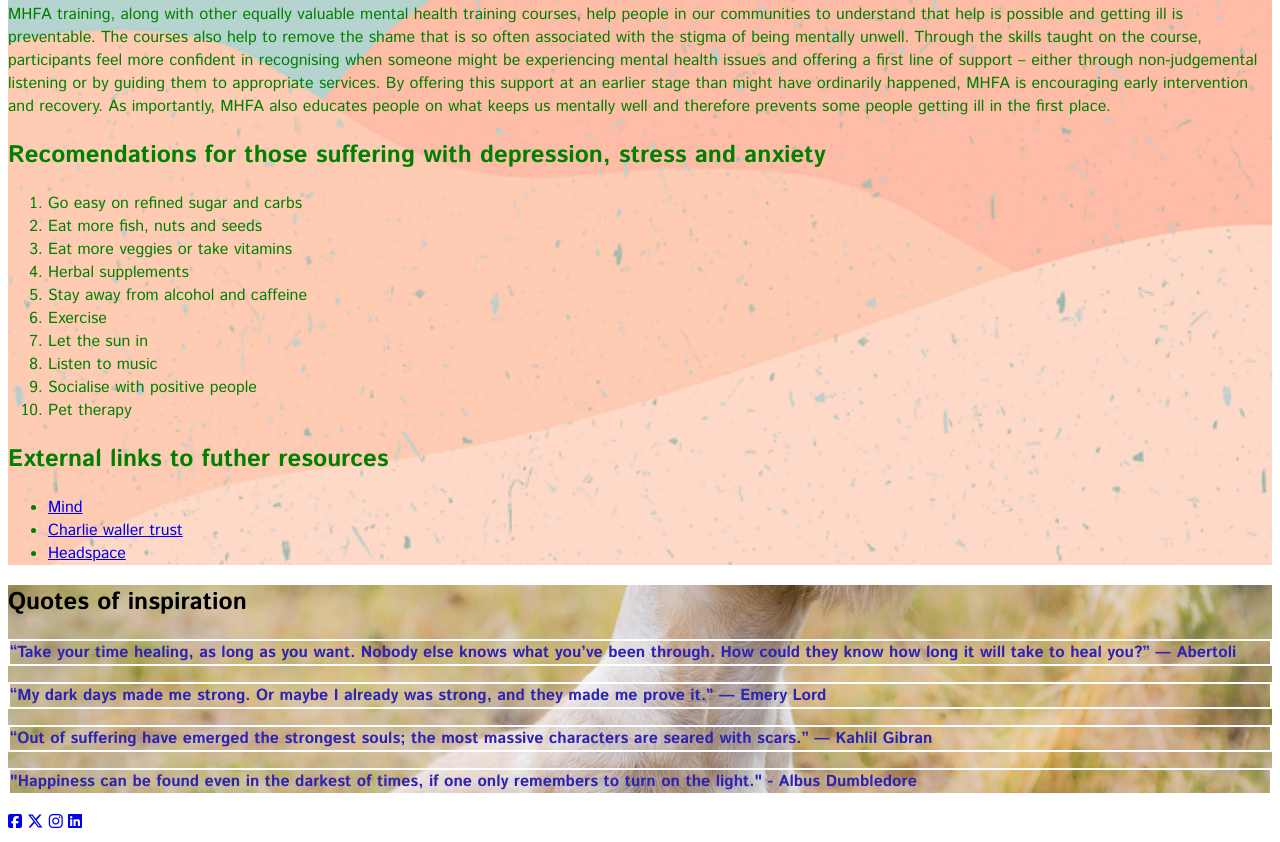
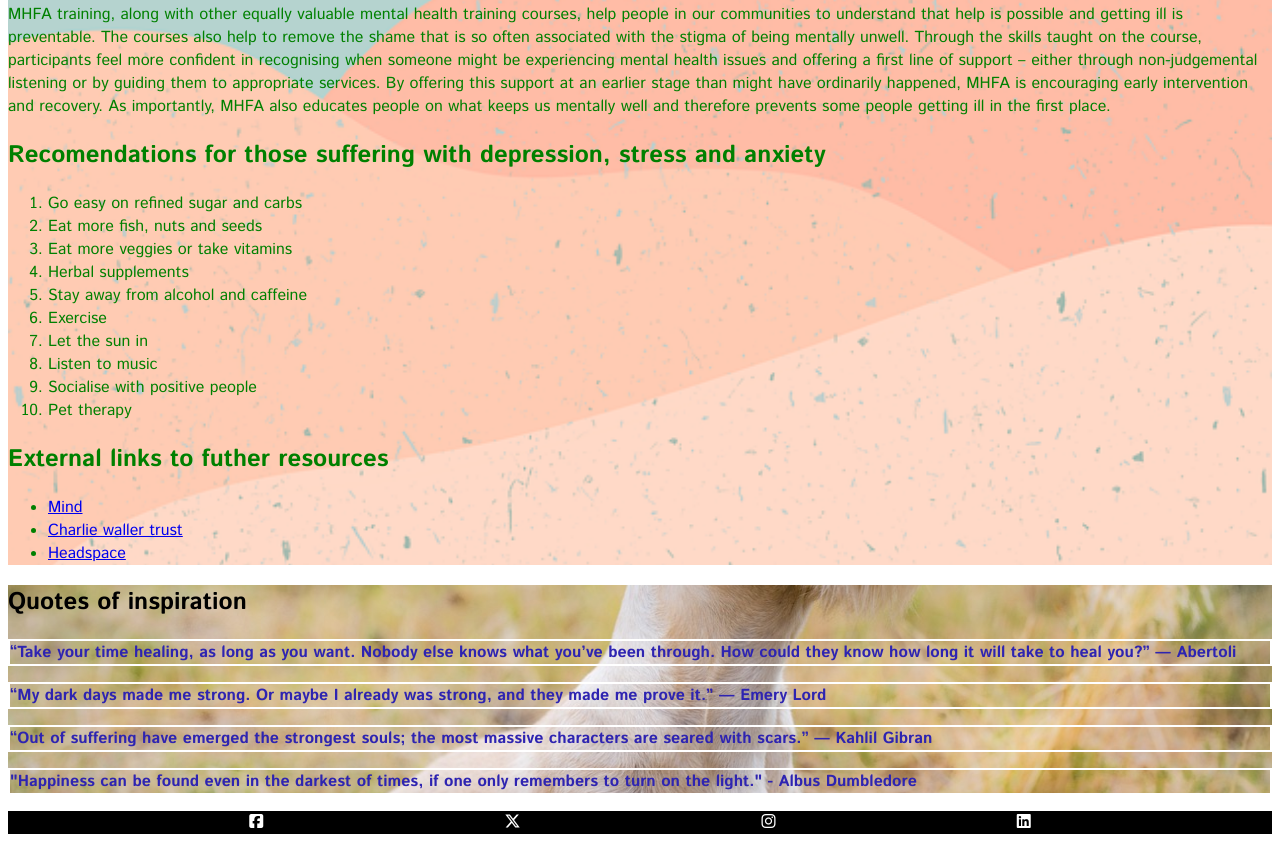
Before and after one commit to Heath1979/ci-project-one-mental-health-awareness, a plain HTML site: page index.html in a window 1280 px wide. Shown: the part 1619-2461 px from the top of the page. Drawn offline with Linux system fonts and the light colour scheme.

Commit message:
add styling to footer

```diff
--- a/assets/css/style.css
+++ b/assets/css/style.css
@@ -41,3 +41,16 @@ header {
     color: #2e24b1;
     border: 2px solid white;
 }
+
+/*footer*/
+
+footer {
+    display: flex;
+    text-align: center;
+    background-color: black;
+    justify-content: space-evenly;
+}
+
+footer i {
+    color: white;
+}
--- a/index.html
+++ b/index.html
@@ -114,10 +114,10 @@
     </section>
     </main>
     <footer>
-        <a href="https://facebook.com" aria-label="links to our facebook page"><i class="fa-brands fa-square-facebook"></i></a>
-        <a href="https://twitter.com" aria-label="links to our X page"><i class="fa-brands fa-x-twitter"></i></a>
-        <a href="https://instagram.com" aria-label="links to our instagram page"><i class="fa-brands fa-instagram"></i></a>
-        <a href="https://linkedin.com" aria-label="links to our linkedin page"><i class="fa-brands fa-linkedin"></i></a>
+        <a href="https://facebook.com" aria-label="links to our facebook page" target="_blank"><i class="fa-brands fa-square-facebook"></i></a>
+        <a href="https://twitter.com" aria-label="links to our X page" target="_blank"><i class="fa-brands fa-x-twitter"></i></a>
+        <a href="https://instagram.com" aria-label="links to our instagram page" target="_blank"><i class="fa-brands fa-instagram"></i></a>
+        <a href="https://linkedin.com" aria-label="links to our linkedin page" target="_blanks"><i class="fa-brands fa-linkedin"></i></a>
     </footer>
 </body>
 
```
